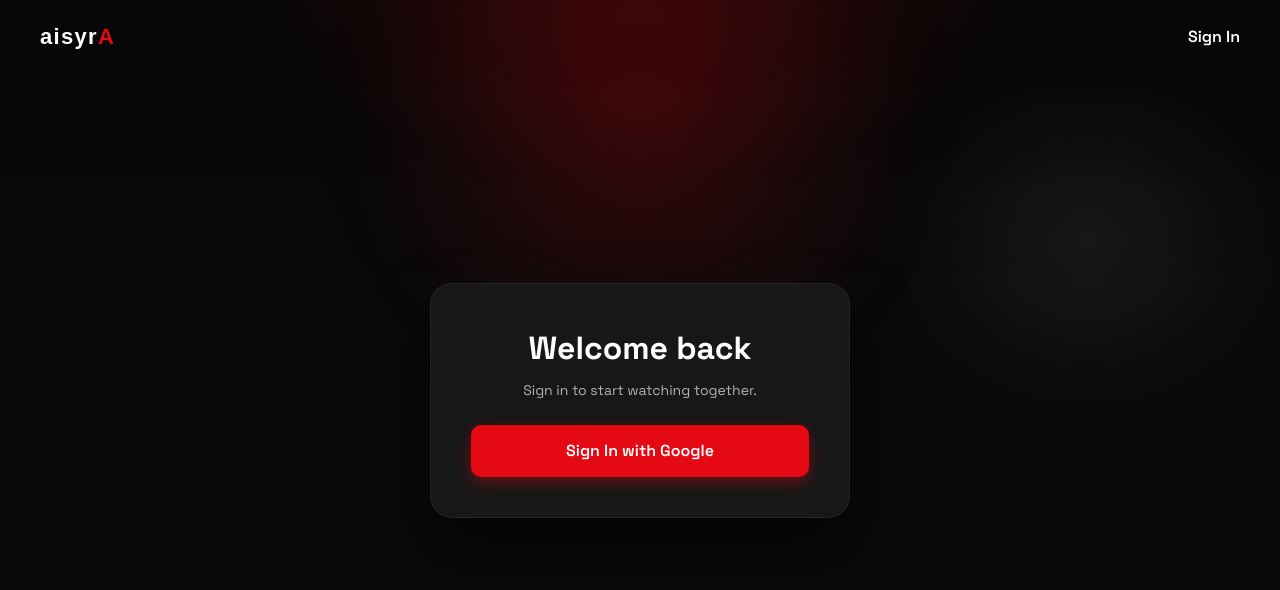
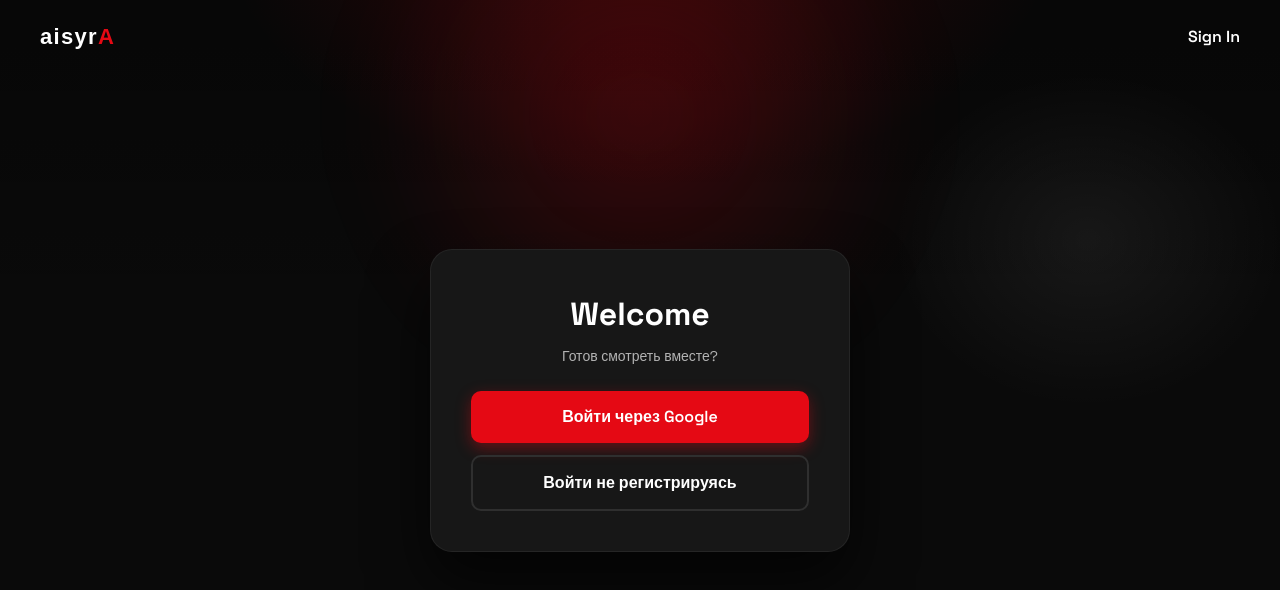
Before and after one commit to maiserin0/aisyrA, a Next.js app: page / in a window 1280 px wide. Shown: the top 590 px of the page. Built offline with nearby package versions, Linux system fonts and the light colour scheme; no server answers; a web font is replaced by a local one.

Commit message:
feat(auth): allow anonymous / guest login

```diff
--- a/src/app/page.tsx
+++ b/src/app/page.tsx
@@ -7,7 +7,7 @@ import { database } from "@/lib/firebase";
 import { ref, get, child, set } from "firebase/database";
 
 export default function Home() {
-  const { user, login, logoutUser, authError } = useAuth();
+  const { user, login, loginAsGuest, logoutUser, authError } = useAuth();
   const router = useRouter();
   const [roomId, setRoomId] = useState("");
   const [error, setError] = useState("");
@@ -28,9 +28,22 @@ export default function Home() {
     }
   };
 
+  const handleJoinGuest = async () => {
+    const trimmedId = roomId.trim().toUpperCase();
+    if (!trimmedId) return setError("Введи код кімнаты");
+    setLoading(true);
+    try {
+      router.push(`/room/${trimmedId}`);
+    } catch {
+      setError("Ошибка.");
+    } finally {
+      setLoading(false);
+    }
+  };
+
   const handleJoin = async (e: React.FormEvent) => {
     e.preventDefault();
-    if (!user) return login();
+    if (!user) return handleJoinGuest();
     const trimmedId = roomId.trim().toUpperCase();
     if (!trimmedId) return;
 
@@ -93,10 +106,13 @@ export default function Home() {
       <div className="panel-card p-6 sm:p-10 w-full max-w-[420px] text-center relative z-10 transition-all fade-in">
         {!user ? (
            <>
-            <h1 className="text-[26px] sm:text-[32px] mb-2 font-extrabold">Welcome back</h1>
-            <p className="text-[#b3b3b3] mb-6 text-[14px]">Sign in to start watching together.</p>
-            <button onClick={login} className="w-full flex items-center justify-center gap-2 py-3.5 rounded-[10px] text-[16px] font-semibold cursor-pointer transition-all border-none bg-[#e50914] hover:bg-[#f40b17] hover:-translate-y-[2px] shadow-[0_5px_15px_rgba(229,9,20,0.4)]">
-              Sign In with Google
+            <h1 className="text-[26px] sm:text-[32px] mb-2 font-extrabold">Welcome</h1>
+            <p className="text-[#b3b3b3] mb-6 text-[14px]">Готов смотреть вместе?</p>
+            <button onClick={login} className="w-full flex items-center justify-center gap-2 py-3.5 rounded-[10px] text-[16px] font-semibold cursor-pointer transition-all border-none bg-[#e50914] hover:bg-[#f40b17] shadow-[0_5px_15px_rgba(229,9,20,0.4)] mb-3">
+              Войти через Google
+            </button>
+            <button onClick={loginAsGuest} className="w-full flex items-center justify-center gap-2 py-3.5 rounded-[10px] text-[16px] font-semibold cursor-pointer transition-all border-2 border-[#2f2f2f] bg-transparent hover:border-[#444] hover:bg-white/5">
+              Войти не регистрируясь
             </button>
             {authError && (
               <p className="mt-4 text-[#e50914] text-[13px] font-semibold">
--- a/src/app/room/[roomId]/page.tsx
+++ b/src/app/room/[roomId]/page.tsx
@@ -49,10 +49,6 @@ export default function RoomPage() {
     return `${m}:${s < 10 ? "0" : ""}${s}`;
   };
 
-  useEffect(() => {
-    if (!loading && !user) router.push("/");
-  }, [user, loading, router]);
-
   const activeEpisode = useMemo(() => {
     if (roomState?.videoUrl) {
       return SERIES_DB.find(ep => ep.url && ep.url === roomState.videoUrl) || null;
@@ -60,7 +56,7 @@ export default function RoomPage() {
     return SERIES_DB.find(ep => ep.url) || null;
   }, [roomState?.videoUrl]);
 
-  if (loading || !user) return <div className="h-screen flex items-center justify-center">Loading...</div>;
+  if (loading) return <div className="h-screen flex items-center justify-center">Loading...</div>;
 
   return (
     <div className="flex h-screen room-shell text-white overflow-hidden">
--- a/src/contexts/AuthContext.tsx
+++ b/src/contexts/AuthContext.tsx
@@ -1,6 +1,6 @@
 "use client";
 import React, { createContext, useContext, useEffect, useState } from "react";
-import { auth, loginWithGoogle, logout } from "../lib/firebase";
+import { auth, loginWithGoogle, logout, loginGuest } from "../lib/firebase";
 import { User, onAuthStateChanged, getRedirectResult } from "firebase/auth";
 
 type AuthContextType = {
@@ -8,6 +8,7 @@ type AuthContextType = {
   loading: boolean;
   authError: string;
   login: () => Promise<void>;
+  loginAsGuest: () => Promise<void>;
   logoutUser: () => Promise<void>;
 };
 
@@ -59,12 +60,22 @@ export const AuthProvider = ({ children }: { children: React.ReactNode }) => {
     }
   };
 
+  const loginAsGuest = async () => {
+    try {
+      setAuthError("");
+      await loginGuest();
+    } catch (e: any) {
+      setAuthError("Ошибка входа как гость.");
+      console.error("Guest login failed:", e);
+    }
+  };
+
   const logoutUser = async () => {
     await logout();
   };
 
   return (
-    <AuthContext.Provider value={{ user, loading, authError, login, logoutUser }}>
+    <AuthContext.Provider value={{ user, loading, authError, login, loginAsGuest, logoutUser }}>
       {children}
     </AuthContext.Provider>
   );
--- a/src/lib/firebase.ts
+++ b/src/lib/firebase.ts
@@ -1,5 +1,5 @@
 import { initializeApp, getApps, getApp } from "firebase/app";
-import { getAuth, GoogleAuthProvider, signInWithPopup, signOut } from "firebase/auth";
+import { getAuth, GoogleAuthProvider, signInWithPopup, signOut, signInAnonymously } from "firebase/auth";
 import { getDatabase } from "firebase/database";
 import { getAnalytics, isSupported } from "firebase/analytics";
 
@@ -32,6 +32,7 @@ if (typeof window !== "undefined") {
 const provider = new GoogleAuthProvider();
 
 export const loginWithGoogle = () => signInWithPopup(auth, provider);
+export const loginGuest = () => signInAnonymously(auth);
 export const logout = () => signOut(auth);
 
 export { app, auth, database, analytics };
```
